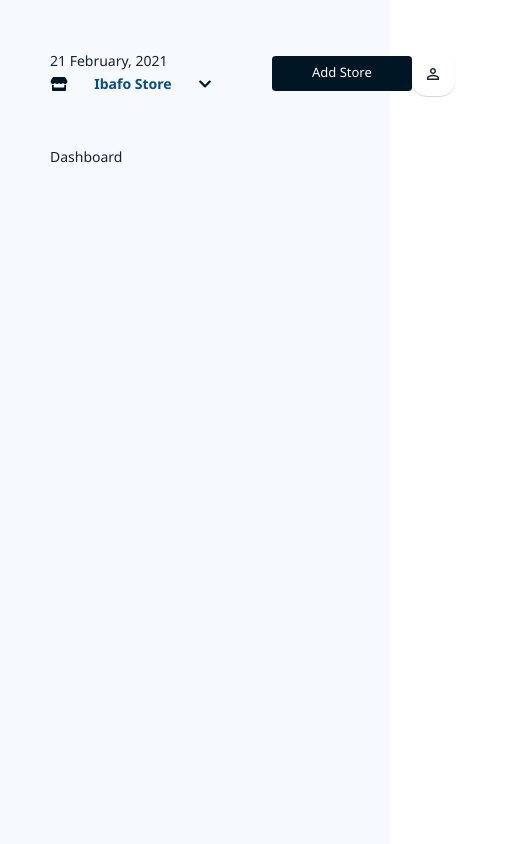
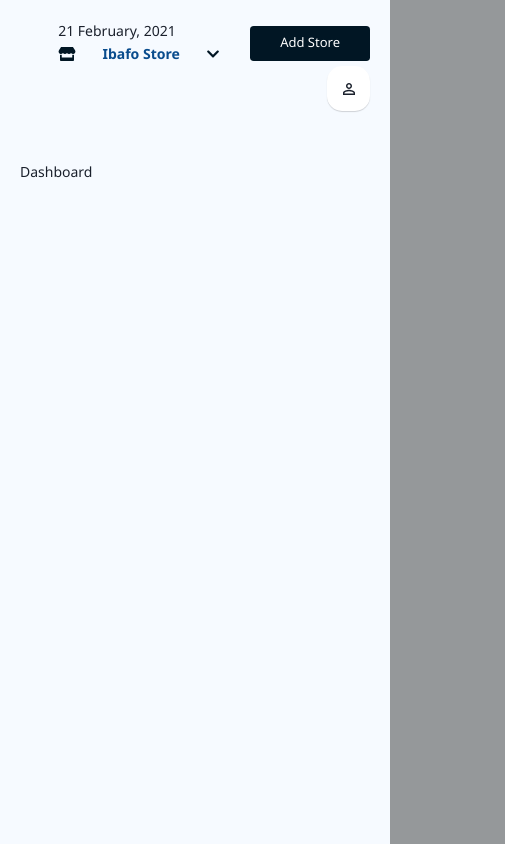
Before and after one commit to ByteQL/retailco-frontend, a React (Create React App) app: page /dashboard in a window 390 px wide. Shown: the whole page, 505 px wide, since content can reach past the window. Built offline with nearby package versions, Linux system fonts and the light colour scheme.

Commit message:
fix some more responsiveness

```diff
--- a/src/App.scss
+++ b/src/App.scss
@@ -8,15 +8,17 @@
 }
 html,
 body {
-  min-height: 100vh !important;
+  overflow-x: hidden;
+  overflow-y: scroll;
+  background: #95989a;
 }
 html {
   font-size: 62.5%;
 }
 body {
-  overflow-x: hidden;
   scrollbar-color: #ccc;
   scrollbar-width: 0.5rem;
+  width: 100%;
 }
 .css-0 {
   font-size: 1.4rem;
--- a/src/App.tsx
+++ b/src/App.tsx
@@ -42,7 +42,7 @@ export const App = () => {
     <ChakraProvider theme={theme}>
       <CSSReset />
       <Provider store={store}>
-        <Box w="100vw" h={{ base: undefined, xl: '100vh' }}>
+        <Box h={{ base: undefined, xl: '100vh' }}>
           <Box>
             <Router>
               <Switch>
--- /dev/null
+++ b/src/components/CustomCard/index.tsx
@@ -0,0 +1,21 @@
+// react
+import React from 'react';
+
+// third party components
+import { Box, BoxProps } from '@chakra-ui/react';
+
+const CustomCard: React.FC<BoxProps> = ({ children, ...rest }) => (
+  <Box
+    className="custom-card"
+    borderRadius="2rem"
+    overflow="scroll"
+    boxShadow="0.5px 0.5px 99px #00000008;"
+    bg="#fff"
+    p="2rem"
+    {...rest}
+  >
+    {children}
+  </Box>
+);
+
+export default CustomCard;
--- a/src/components/DashBoardPageWrapper/_partials/DashboardPageWrapperHeader/index.tsx
+++ b/src/components/DashBoardPageWrapper/_partials/DashboardPageWrapperHeader/index.tsx
@@ -23,8 +23,12 @@ const DashboardPageWrapperHeader: React.FC<Props> = ({ logoutUser }) => {
 
   return (
     <Box>
-      <Flex spacing="5rem" alignItems="flex-end" justifyContent="space-between">
-        <HStack spacing="5rem">
+      <Flex
+        alignItems="flex-end"
+        justifyContent="space-between"
+        flexDirection={{ base: 'column', xl: 'row' }}
+      >
+        <HStack spacing="2rem">
           <Box>
             <Box>{dayjs().format('DD MMMM, YYYY')}</Box>
             <BaseMenu
--- a/src/components/DashBoardPageWrapper/index.tsx
+++ b/src/components/DashBoardPageWrapper/index.tsx
@@ -9,10 +9,15 @@ import DashboardPageWrapperHeader from './_partials/DashboardPageWrapperHeader';
 
 const DashboardPageWrapper: React.FC = ({ children }) => {
   return (
-    <Box className="dashboards-wrapper" bg="blue.100" h="100vh" minH="100vh">
-      <Flex w="100vw">
+    <Box className="dashboards-wrapper" bg="blue.100" h="100vh">
+      <Flex>
         <SideMenu />
-        <Box p="5rem" flex="1 1 0%" ml={{ xl: '25.5rem' }}>
+        <Box
+          p={{ base: '2rem', xl: '5rem' }}
+          flex="1 1 0%"
+          ml={{ xl: '25.5rem' }}
+          overflow="scroll"
+        >
           <DashboardPageWrapperHeader />
           <Box as="main" p="5rem 0">
             {children}
--- a/src/components/DataTable/index.tsx
+++ b/src/components/DataTable/index.tsx
@@ -34,12 +34,8 @@ const DataTable: React.FC<DataTableProps & BoxProps> = ({
   ...rest
 }) => {
   return (
-    <Box
-      className="data-table"
-      maxW={{ base: '100%', xl: '1200px' }}
-      overflow="scroll"
-    >
-      <Table variant="unstyled" maxw="full" {...rest}>
+    <Box className="data-table" overflow="scroll" minH="50vh">
+      <Table variant="unstyled" {...rest}>
         {title && <TableCaption>{title}</TableCaption>}
         <Thead>
           <Tr>
--- /dev/null
+++ b/src/components/PageHeader/index.tsx
@@ -0,0 +1,10 @@
+import React from 'react';
+
+import { Box, BoxProps } from '@chakra-ui/react';
+
+const PageHeader: React.FC<BoxProps> = ({ children, ...rest }) => (
+  <Box mb="5rem" {...rest}>
+    {children}
+  </Box>
+);
+export default PageHeader;
--- a/src/pages/Inventory/index.tsx
+++ b/src/pages/Inventory/index.tsx
@@ -9,6 +9,8 @@ import { FaPencilAlt, FaPlus } from 'react-icons/fa';
 import formatWithCommas from 'utils/formatWithCommas';
 import { RiShieldCheckFill } from 'react-icons/ri';
 import { AiOutlineMinusCircle, AiOutlinePlusCircle } from 'react-icons/ai';
+import CustomCard from 'components/CustomCard';
+import PageHeader from 'components/PageHeader';
 
 interface Props {}
 
@@ -100,9 +102,15 @@ const Inventory: React.FC<Props> = ({}) => {
   ];
   return (
     <Box>
-      <Flex alignItems="center">
+      <PageHeader>
+        <Flex alignItems="center" flexDir={{ base: 'column', xl: 'row' }}>
           <Heading size="lg">Inventory</Heading>
-        <Button variant="goldOutline" size="md" leftIcon={<FaPlus />} ml="5rem">
+          <Button
+            variant="goldOutline"
+            size="sm"
+            leftIcon={<FaPlus />}
+            ml={{ xl: '5rem' }}
+          >
             Add New Item
           </Button>
           <Tag bg="rgba(9, 76, 141, 0.1)" p="1.5rem 2rem" m="0 auto">
@@ -112,7 +120,10 @@ const Inventory: React.FC<Props> = ({}) => {
             </Heading>
           </Tag>
         </Flex>
-      <DataTable columns={columns} dataSource={dataSource} mt="5rem" />
+      </PageHeader>
+      <CustomCard>
+        <DataTable columns={columns} dataSource={dataSource} />
+      </CustomCard>
     </Box>
   );
 };
--- a/src/theme/components/button.ts
+++ b/src/theme/components/button.ts
@@ -43,8 +43,8 @@ const button = {
   },
   sizes: {
     sm: {
-      paddingLeft: '4rem',
-      paddingRight: '4rem',
+      paddingLeft: '3rem',
+      paddingRight: '3rem',
       height: '3.5rem',
     },
     lg: {
```
Lines whose indentation alone changed are shown as unchanged.
